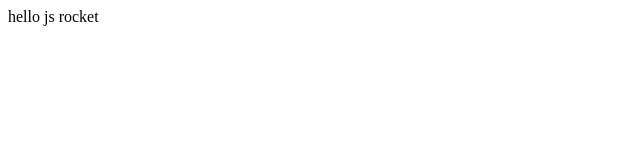
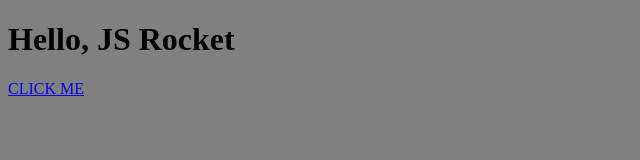
Before and after one commit to chrismj27/js-rocket, a plain HTML site: page index.html in a window 1280 px wide. Shown: the whole page, without its empty margins (0-640 px from the left). Drawn offline with Linux system fonts and the light colour scheme.

Commit message:
JS Lesson first example

```diff
--- /dev/null
+++ b/css/style.css
@@ -0,0 +1,3 @@
+body{
+    background-color: grey;
+}
--- a/index.html
+++ b/index.html
@@ -1,5 +1,12 @@
-hello js rocket
-
-<script type="text/javascript">
-    console.log('Hello there, friends!');
-</script>
+<!DOCTYPE html>
+<html>
+    <head>
+        <script type="text/javascript" src="js/script.js"></script>
+        <title>JS Rocket</title>
+        <link rel="stylesheet" type="text/css" href="css/style.css">
+    </head>
+    <body>
+        <h1>Hello, JS Rocket</h1>
+        <a href="#" onclick="car.switchCar(true);">CLICK ME</a>
+    </body>
+</html>
--- /dev/null
+++ b/js/script.js
@@ -0,0 +1,29 @@
+var car = {
+    make: 'VW',
+    type: 'Polo',
+    color: 'blue',
+    isTurnedOn: false,
+    numberOfWheels: 4,
+    seats: [
+        'seat 1',
+        'seat2',
+        'seat 3',
+        'seat 4'
+    ],
+    turnOn: function(){
+        this.isTurnedOn = true;
+
+    },
+    fly: function(){
+        alert('fly');
+    },
+    switchCar: function(isOn){
+        console.log('turn car ' + isOn)
+        if (isOn==true){
+            this.isTurnedOn=true;
+        } else {
+            this.isTurnedOn=false;
+        }
+    }
+};
+console.log('Hello there, friends!!');
```
